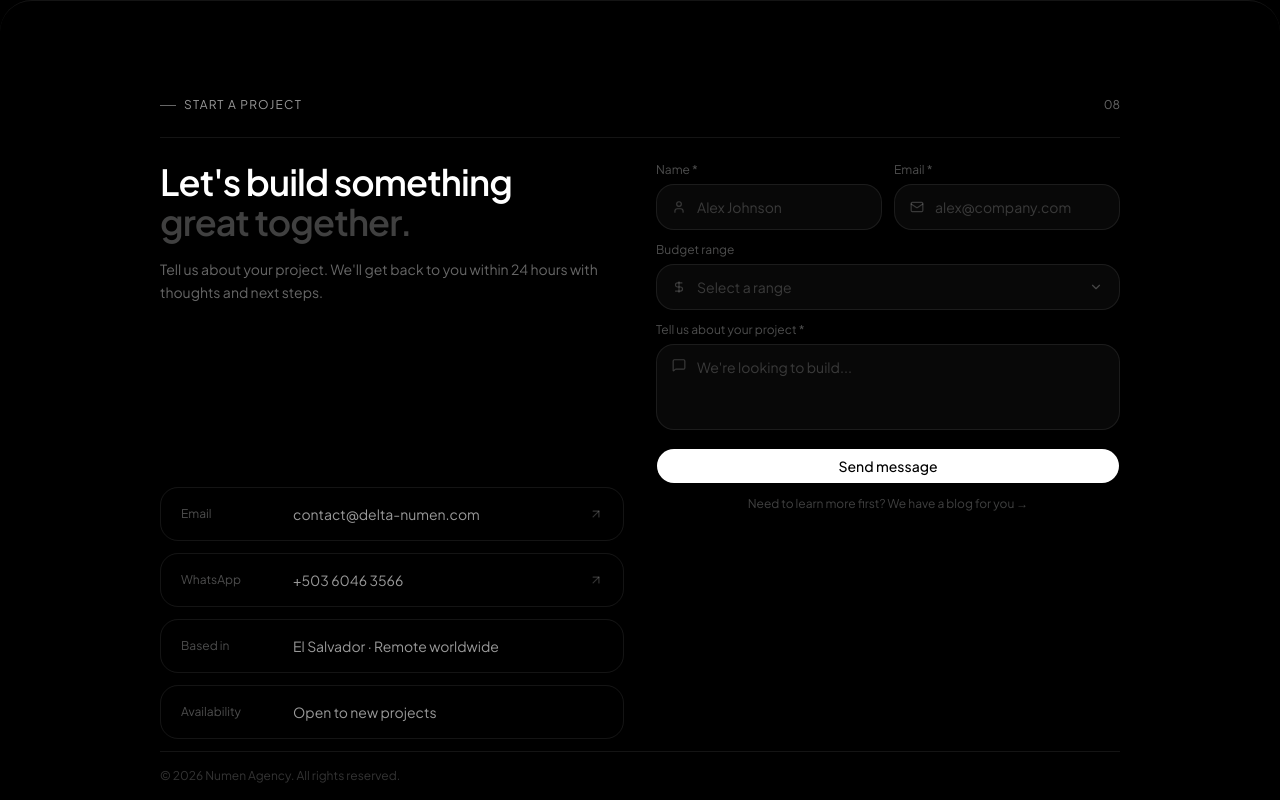
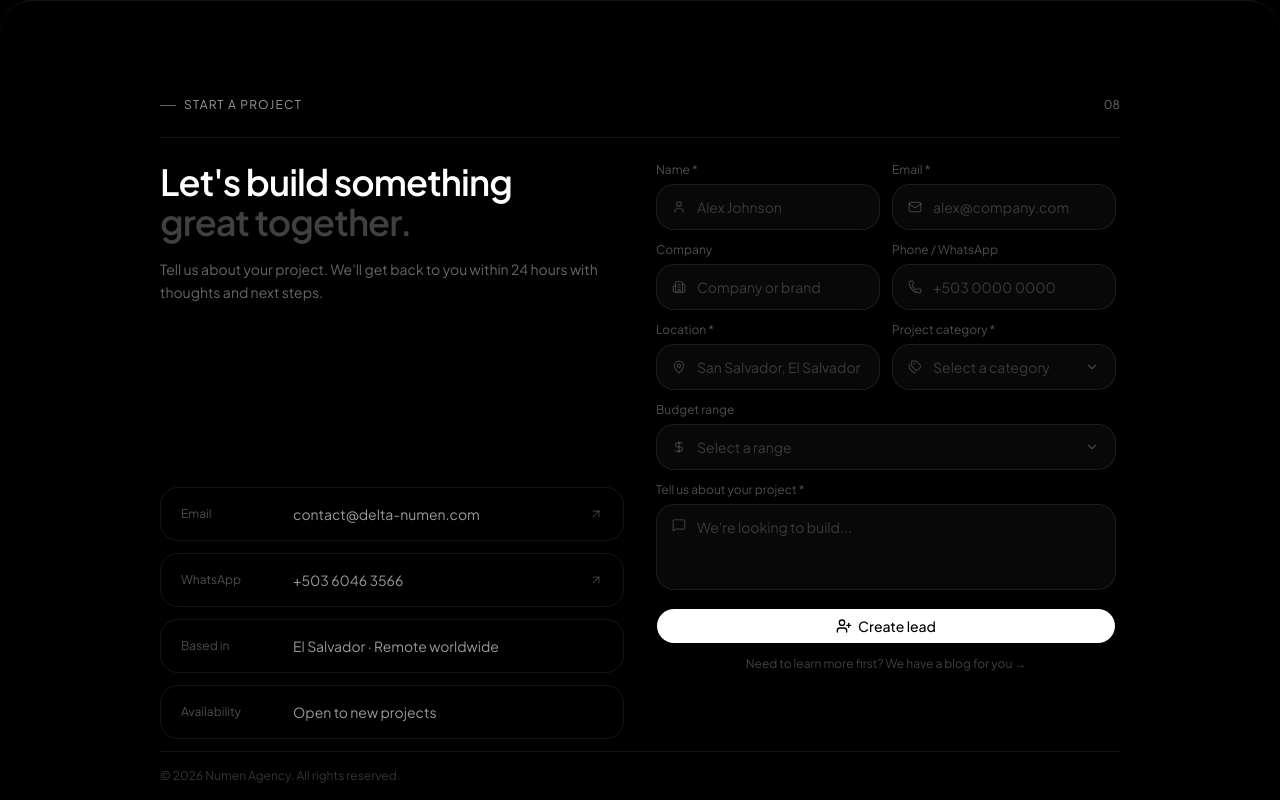
Before and after one commit to l1teeee/Numen_agency, a Next.js app: page / in a window 1280 px wide. Shown: the part 5600-6400 px from the top of the page. Built offline with nearby package versions, Linux system fonts and the light colour scheme.

Commit message:
feat: add lead capture form

```diff
--- a/src/app/api/contact/route.ts
+++ b/src/app/api/contact/route.ts
@@ -14,6 +14,16 @@ const ALLOWED_ORIGINS = new Set([
 ])
 
 const VALID_BUDGETS = new Set(['under1k', '1-5k', '5-10k', '10k+'])
+const VALID_CATEGORIES = new Set([
+  'website',
+  'ecommerce',
+  'saas',
+  'ai',
+  'automation',
+  'devops',
+  'product-design',
+  'consulting',
+])
 
 const EMAIL_RE = /^[^\s@]+@[^\s@]+\.[^\s@]{2,}$/
 
@@ -107,7 +117,7 @@ export async function POST(req: NextRequest) {
     return NextResponse.json({ ok: true })
   }
 
-  const { name, email, budget, message } = body
+  const { name, email, company, phone, location, category, budget, message } = body
 
   if (typeof name !== 'string' || typeof email !== 'string' || typeof message !== 'string') {
     return NextResponse.json({ error: 'Invalid fields' }, { status: 400 })
@@ -116,6 +126,10 @@ export async function POST(req: NextRequest) {
   const cleanName    = sanitize(name)
   const cleanEmail   = sanitize(email).toLowerCase()
   const cleanMessage = sanitize(message)
+  const cleanCompany = typeof company === 'string' ? sanitize(company) : ''
+  const cleanPhone   = typeof phone === 'string' ? sanitize(phone) : ''
+  const cleanLocation = typeof location === 'string' ? sanitize(location) : ''
+  const cleanCategory = typeof category === 'string' ? sanitize(category) : ''
   const cleanBudget  = typeof budget === 'string' ? sanitize(budget) : ''
 
   if (!cleanName || cleanName.length > 100) {
@@ -127,6 +141,18 @@ export async function POST(req: NextRequest) {
   if (!cleanMessage || cleanMessage.length > 2000) {
     return NextResponse.json({ error: 'Invalid message' }, { status: 400 })
   }
+  if (cleanCompany.length > 120) {
+    return NextResponse.json({ error: 'Invalid company' }, { status: 400 })
+  }
+  if (cleanPhone.length > 40) {
+    return NextResponse.json({ error: 'Invalid phone' }, { status: 400 })
+  }
+  if (!cleanLocation || cleanLocation.length > 120) {
+    return NextResponse.json({ error: 'Invalid location' }, { status: 400 })
+  }
+  if (!cleanCategory || !VALID_CATEGORIES.has(cleanCategory)) {
+    return NextResponse.json({ error: 'Invalid category' }, { status: 400 })
+  }
   if (cleanBudget && !VALID_BUDGETS.has(cleanBudget)) {
     return NextResponse.json({ error: 'Invalid budget' }, { status: 400 })
   }
@@ -136,7 +162,16 @@ export async function POST(req: NextRequest) {
     return NextResponse.json({ error: 'Email service not configured' }, { status: 500 })
   }
 
-  const emailData = { name: cleanName, email: cleanEmail, budget: cleanBudget, message: cleanMessage }
+  const emailData = {
+    name: cleanName,
+    email: cleanEmail,
+    company: cleanCompany,
+    phone: cleanPhone,
+    location: cleanLocation,
+    category: cleanCategory,
+    budget: cleanBudget,
+    message: cleanMessage,
+  }
   const inquiryTemplate      = createElement(ContactInquiryEmail, emailData)
   const confirmationTemplate = createElement(ContactConfirmationEmail, { name: cleanName })
 
@@ -154,7 +189,7 @@ export async function POST(req: NextRequest) {
       sender:  { name: 'Numen Website', email: CONTACT_EMAIL },
       to:      [{ email: CONTACT_EMAIL, name: 'Numen' }],
       replyTo: { email: cleanEmail, name: cleanName },
-      subject: `New inquiry from ${cleanName}`,
+      subject: `New lead from ${cleanName}`,
       htmlContent,
       textContent,
     }),
--- a/src/components/blocks/sections.tsx
+++ b/src/components/blocks/sections.tsx
@@ -3,7 +3,7 @@
 import { useState, useRef, useEffect } from 'react'
 import Link from 'next/link'
 import { Button } from '@/components/ui/button'
-import { ArrowUpRight, User, Mail, MessageSquare, DollarSign, Plus, Search, PenTool, Code2, Rocket, TrendingUp, type LucideIcon } from 'lucide-react'
+import { ArrowUpRight, User, Mail, MessageSquare, DollarSign, Plus, Search, PenTool, Code2, Rocket, TrendingUp, Building2, MapPin, Phone, Tags, UserPlus, type LucideIcon } from 'lucide-react'
 import { useLenis } from 'lenis/react'
 import { motion, AnimatePresence, useInView, type MotionValue } from 'framer-motion'
 import { SelectCustom } from '@/components/ui/select-custom'
@@ -833,7 +833,17 @@ export function FAQSection({ blurStyle }: { blurStyle?: BlurStyle }) {
 export function ContactFormSection({ blurStyle }: { blurStyle?: BlurStyle } = {}) {
   const ref = useRef<HTMLElement>(null)
   const isInView = useInView(ref, { amount: 0.3, once: false })
-  const [form, setForm] = useState({ name: '', email: '', budget: '', message: '', website: '' })
+  const [form, setForm] = useState({
+    name: '',
+    email: '',
+    company: '',
+    phone: '',
+    location: '',
+    category: '',
+    budget: '',
+    message: '',
+    website: '',
+  })
   const [status, setStatus] = useState<'idle' | 'loading' | 'sent' | 'error'>('idle')
   const { t } = useLang()
   const tc = t.contact
@@ -915,7 +925,7 @@ export function ContactFormSection({ blurStyle }: { blurStyle?: BlurStyle } = {}
             </motion.div>
           </div>
 
-          <motion.div {...fadeUp(0.05)} className="flex flex-col">
+          <motion.div {...fadeUp(0.05)} className="flex min-h-0 flex-col">
             <div className="mb-4 lg:hidden">
               <h2 className="text-2xl font-semibold tracking-tight text-foreground">
                 {tc.headline1}<br />
@@ -957,7 +967,11 @@ export function ContactFormSection({ blurStyle }: { blurStyle?: BlurStyle } = {}
                 <p className="mt-2 text-sm text-foreground/40">{tc.successDesc}</p>
               </div>
             ) : (
-              <form onSubmit={submit} className="space-y-3">
+              <form
+                onSubmit={submit}
+                className="min-h-0 space-y-3 overflow-y-auto pb-4 pr-1 [&::-webkit-scrollbar]:hidden"
+                style={{ scrollbarWidth: 'none' }}
+              >
                 {/* Honeypot — invisible to users, bots fill it and get silently rejected */}
                 <input
                   type="text"
@@ -969,7 +983,7 @@ export function ContactFormSection({ blurStyle }: { blurStyle?: BlurStyle } = {}
                   autoComplete="off"
                   style={{ position: 'absolute', left: '-9999px', height: 0, width: 0, overflow: 'hidden', opacity: 0 }}
                 />
-                <div className="grid grid-cols-2 gap-3">
+                <div className="grid grid-cols-1 gap-3 sm:grid-cols-2">
                   <div className="flex flex-col gap-1.5">
                     <label htmlFor="name" className="text-xs text-foreground/30">{tc.nameLabel}</label>
                     <div className="relative">
@@ -1003,11 +1017,77 @@ export function ContactFormSection({ blurStyle }: { blurStyle?: BlurStyle } = {}
                   </div>
                 </div>
 
+                <div className="grid grid-cols-1 gap-3 sm:grid-cols-2">
+                  <div className="flex flex-col gap-1.5">
+                    <label htmlFor="company" className="text-xs text-foreground/30">{tc.companyLabel}</label>
+                    <div className="relative">
+                      <Building2 className="pointer-events-none absolute left-4 top-1/2 h-3.5 w-3.5 -translate-y-1/2 text-foreground/20" />
+                      <input
+                        id="company"
+                        name="company"
+                        value={form.company}
+                        onChange={handle}
+                        placeholder={tc.companyPlaceholder}
+                        className={`${INPUT} pl-10`}
+                      />
+                    </div>
+                  </div>
+                  <div className="flex flex-col gap-1.5">
+                    <label htmlFor="phone" className="text-xs text-foreground/30">{tc.phoneLabel}</label>
+                    <div className="relative">
+                      <Phone className="pointer-events-none absolute left-4 top-1/2 h-3.5 w-3.5 -translate-y-1/2 text-foreground/20" />
+                      <input
+                        id="phone"
+                        name="phone"
+                        type="tel"
+                        value={form.phone}
+                        onChange={handle}
+                        placeholder={tc.phonePlaceholder}
+                        className={`${INPUT} pl-10`}
+                      />
+                    </div>
+                  </div>
+                </div>
+
+                <div className="grid grid-cols-1 gap-3 sm:grid-cols-2">
+                  <div className="flex flex-col gap-1.5">
+                    <label htmlFor="location" className="text-xs text-foreground/30">{tc.locationLabel}</label>
+                    <div className="relative">
+                      <MapPin className="pointer-events-none absolute left-4 top-1/2 h-3.5 w-3.5 -translate-y-1/2 text-foreground/20" />
+                      <input
+                        id="location"
+                        name="location"
+                        required
+                        value={form.location}
+                        onChange={handle}
+                        placeholder={tc.locationPlaceholder}
+                        className={`${INPUT} pl-10`}
+                      />
+                    </div>
+                  </div>
+                  <div className="flex flex-col gap-1.5">
+                    <label htmlFor="category" className="text-xs text-foreground/30">{tc.categoryLabel}</label>
+                    <div className="relative">
+                      <Tags className="pointer-events-none absolute left-4 top-1/2 z-10 h-3.5 w-3.5 -translate-y-1/2 text-foreground/20" />
+                      <SelectCustom
+                        id="category"
+                        name="category"
+                        value={form.category}
+                        onChange={(v) => setForm((p) => ({ ...p, category: v }))}
+                        options={tc.categoryOptions}
+                        placeholder={tc.categoryPlaceholder}
+                        icon={Tags}
+                      />
+                    </div>
+                  </div>
+                </div>
+
                 <div className="flex flex-col gap-1.5">
                   <label htmlFor="budget" className="text-xs text-foreground/30">{tc.budgetLabel}</label>
                   <div className="relative">
                     <DollarSign className="absolute left-4 top-1/2 -translate-y-1/2 h-3.5 w-3.5 text-foreground/20 pointer-events-none z-10" />
                     <SelectCustom
+                      id="budget"
                       name="budget"
                       value={form.budget}
                       onChange={(v) => setForm((p) => ({ ...p, budget: v }))}
@@ -1044,6 +1124,7 @@ export function ContactFormSection({ blurStyle }: { blurStyle?: BlurStyle } = {}
                   disabled={status === 'loading'}
                   className="w-full rounded-full bg-foreground text-background hover:bg-foreground/90 disabled:opacity-50"
                 >
+                  <UserPlus className="size-4" />
                   {status === 'loading' ? tc.sendingBtn : tc.sendBtn}
                 </Button>
                 <Link
--- a/src/components/ui/select-custom.tsx
+++ b/src/components/ui/select-custom.tsx
@@ -13,6 +13,7 @@ interface Option {
 }
 
 interface SelectProps {
+  id?: string
   value: string
   onChange: (value: string) => void
   options: Option[]
@@ -21,14 +22,12 @@ interface SelectProps {
   icon?: LucideIcon
 }
 
-export function SelectCustom({ value, onChange, options, placeholder = 'Select...', name, icon: Icon }: SelectProps) {
+export function SelectCustom({ id, value, onChange, options, placeholder = 'Select...', name, icon: Icon }: SelectProps) {
   const [open, setOpen] = useState(false)
-  const [mounted, setMounted] = useState(false)
   const triggerRef = useRef<HTMLButtonElement>(null)
   const dropdownRef = useRef<HTMLDivElement>(null)
   const [rect, setRect] = useState<DOMRect | null>(null)
-
-  useEffect(() => { setMounted(true) }, [])
+  const canCreatePortal = typeof document !== 'undefined'
 
   const toggle = () => {
     if (!open && triggerRef.current) setRect(triggerRef.current.getBoundingClientRect())
@@ -54,7 +53,7 @@ export function SelectCustom({ value, onChange, options, placeholder = 'Select..
 
   const selected = options.find((o) => o.value === value)
 
-  const dropdown = rect && mounted ? (
+  const dropdown = rect && canCreatePortal ? (
     <div
       style={{
         position: 'fixed',
@@ -68,6 +67,7 @@ export function SelectCustom({ value, onChange, options, placeholder = 'Select..
         {open && (
           <motion.div
             ref={dropdownRef}
+            role="listbox"
             initial={{ opacity: 0, y: -6, scale: 0.98 }}
             animate={{ opacity: 1, y: 0, scale: 1 }}
             exit={{ opacity: 0, y: -6, scale: 0.98 }}
@@ -80,6 +80,8 @@ export function SelectCustom({ value, onChange, options, placeholder = 'Select..
                 <button
                   key={opt.value}
                   type="button"
+                  role="option"
+                  aria-selected={isSelected}
                   onClick={() => { onChange(opt.value); setOpen(false) }}
                   className="flex w-full items-center justify-between rounded-xl px-3.5 py-2.5 text-left text-sm transition-colors duration-100 hover:bg-foreground/[0.06]"
                 >
@@ -109,9 +111,12 @@ export function SelectCustom({ value, onChange, options, placeholder = 'Select..
     <>
       {name && <input type="hidden" name={name} value={value} />}
       <button
+        id={id}
         ref={triggerRef}
         type="button"
         onClick={toggle}
+        aria-expanded={open}
+        aria-haspopup="listbox"
         className={`flex w-full items-center justify-between rounded-2xl border border-foreground/[0.08] bg-foreground/[0.03] py-3 text-left text-sm transition-colors duration-200 hover:border-foreground/[0.16] focus:border-foreground/20 focus:outline-none ${Icon ? 'pl-10 pr-4' : 'px-4'}`}
       >
         <span className={selected ? 'text-foreground' : 'text-foreground/20'}>
@@ -125,7 +130,7 @@ export function SelectCustom({ value, onChange, options, placeholder = 'Select..
         </motion.span>
       </button>
 
-      {mounted && createPortal(dropdown, document.body)}
+      {canCreatePortal && createPortal(dropdown, document.body)}
     </>
   )
 }
--- a/src/emails/contact-inquiry.tsx
+++ b/src/emails/contact-inquiry.tsx
@@ -15,15 +15,30 @@ import type { ReactNode } from 'react'
 export type ContactInquiryEmailProps = {
   name: string
   email: string
+  company?: string
+  phone?: string
+  location?: string
+  category?: string
   budget?: string
   message: string
 }
 
 const budgetLabels: Record<string, string> = {
-  under5k: 'Under $5k',
-  '5-15k': '$5k – $15k',
-  '15-50k': '$15k – $50k',
-  '50k+': '$50k+',
+  under1k: 'Under $1k',
+  '1-5k': '$1k - $5k',
+  '5-10k': '$5k - $10k',
+  '10k+': '$10k+',
+}
+
+const categoryLabels: Record<string, string> = {
+  website: 'Website / landing page',
+  ecommerce: 'E-commerce',
+  saas: 'SaaS / platform',
+  ai: 'AI integration',
+  automation: 'Automation',
+  devops: 'DevOps / infrastructure',
+  'product-design': 'Product design',
+  consulting: 'Strategy / consulting',
 }
 
 function Field({ label, children }: { label: string; children: ReactNode }) {
@@ -38,34 +53,43 @@ function Field({ label, children }: { label: string; children: ReactNode }) {
 export function ContactInquiryEmail({
   name,
   email,
+  company,
+  phone,
+  location,
+  category,
   budget,
   message,
 }: ContactInquiryEmailProps) {
   const formattedBudget = budget ? budgetLabels[budget] ?? budget : 'Not specified'
+  const formattedCategory = category ? categoryLabels[category] ?? category : 'Not specified'
 
   return (
     <Html lang="en">
       <Head />
-      <Preview>New project inquiry from {name}</Preview>
+      <Preview>New lead from {name}</Preview>
       <Body style={body}>
         <Container style={container}>
 
           <Section style={topbar}>
             <Text style={brand}>Numen</Text>
-            <Text style={eyebrow}>New Inquiry</Text>
+            <Text style={eyebrow}>New Lead</Text>
           </Section>
 
           <Section style={intro}>
             <Heading as="h1" style={heading}>
-              New project inquiry
+              New project lead
             </Heading>
             <Text style={copy}>
-              {name} reached out through the contact form.
+              {name} created a new lead through the website form.
             </Text>
           </Section>
 
           <Field label="Name">{name}</Field>
           <Field label="Email">{email}</Field>
+          {company && <Field label="Company">{company}</Field>}
+          {phone && <Field label="Phone / WhatsApp">{phone}</Field>}
+          <Field label="Location">{location || 'Not specified'}</Field>
+          <Field label="Category">{formattedCategory}</Field>
           <Field label="Budget">{formattedBudget}</Field>
           <Field label="Message">{message}</Field>
 
@@ -104,7 +128,7 @@ export function ContactConfirmationEmail({ name }: Pick<ContactInquiryEmailProps
               Thanks, {name}.
             </Heading>
             <Text style={copy}>
-              Your inquiry is in. We will review it and reply within 24 hours.
+              Your project details are in. We will review them and reply within 24 hours.
             </Text>
           </Section>
 
--- a/src/lib/translations.json
+++ b/src/lib/translations.json
@@ -230,6 +230,48 @@
       },
       "nameLabel": "Name *",
       "emailLabel": "Email *",
+      "companyLabel": "Company",
+      "companyPlaceholder": "Company or brand",
+      "phoneLabel": "Phone / WhatsApp",
+      "phonePlaceholder": "+503 0000 0000",
+      "locationLabel": "Location *",
+      "locationPlaceholder": "San Salvador, El Salvador",
+      "categoryLabel": "Project category *",
+      "categoryPlaceholder": "Select a category",
+      "categoryOptions": [
+        {
+          "value": "website",
+          "label": "Website / landing page"
+        },
+        {
+          "value": "ecommerce",
+          "label": "E-commerce"
+        },
+        {
+          "value": "saas",
+          "label": "SaaS / platform"
+        },
+        {
+          "value": "ai",
+          "label": "AI integration"
+        },
+        {
+          "value": "automation",
+          "label": "Automation"
+        },
+        {
+          "value": "devops",
+          "label": "DevOps / infrastructure"
+        },
+        {
+          "value": "product-design",
+          "label": "Product design"
+        },
+        {
+          "value": "consulting",
+          "label": "Strategy / consulting"
+        }
+      ],
       "budgetLabel": "Budget range",
       "budgetPlaceholder": "Select a range",
       "budgetOptions": [
@@ -252,10 +294,10 @@
       ],
       "messageLabel": "Tell us about your project *",
       "messagePlaceholder": "We're looking to build...",
-      "sendBtn": "Send message",
-      "sendingBtn": "Sending...",
-      "successTitle": "Message sent!",
-      "successDesc": "We'll get back to you within 24 hours.",
+      "sendBtn": "Create lead",
+      "sendingBtn": "Creating lead...",
+      "successTitle": "Lead created!",
+      "successDesc": "We received the lead details and will get back to you within 24 hours.",
       "errorMsg": "Something went wrong. Please try again or email us at contact@delta-numen.com.",
       "blogCta": "Need to learn more first? We have a blog for you →",
       "footer": "All rights reserved."
@@ -523,6 +565,48 @@
       },
       "nameLabel": "Nombre *",
       "emailLabel": "Correo *",
+      "companyLabel": "Empresa",
+      "companyPlaceholder": "Empresa o marca",
+      "phoneLabel": "Teléfono / WhatsApp",
+      "phonePlaceholder": "+503 0000 0000",
+      "locationLabel": "Ubicación *",
+      "locationPlaceholder": "San Salvador, El Salvador",
+      "categoryLabel": "Categoría del proyecto *",
+      "categoryPlaceholder": "Selecciona una categoría",
+      "categoryOptions": [
+        {
+          "value": "website",
+          "label": "Sitio web / landing page"
+        },
+        {
+          "value": "ecommerce",
+          "label": "E-commerce"
+        },
+        {
+          "value": "saas",
+          "label": "SaaS / plataforma"
+        },
+        {
+          "value": "ai",
+          "label": "Integración de IA"
+        },
+        {
+          "value": "automation",
+          "label": "Automatización"
+        },
+        {
+          "value": "devops",
+          "label": "DevOps / infraestructura"
+        },
+        {
+          "value": "product-design",
+          "label": "Diseño de producto"
+        },
+        {
+          "value": "consulting",
+          "label": "Estrategia / consultoría"
+        }
+      ],
       "budgetLabel": "Presupuesto estimado",
       "budgetPlaceholder": "Selecciona un rango",
       "budgetOptions": [
@@ -545,10 +629,10 @@
       ],
       "messageLabel": "Cuéntanos sobre tu proyecto *",
       "messagePlaceholder": "Queremos construir...",
-      "sendBtn": "Enviar mensaje",
-      "sendingBtn": "Enviando...",
-      "successTitle": "¡Mensaje enviado!",
-      "successDesc": "Te responderemos en 24 horas.",
+      "sendBtn": "Crear lead",
+      "sendingBtn": "Creando lead...",
+      "successTitle": "Lead creado",
+      "successDesc": "Recibimos los datos del lead y te responderemos en 24 horas.",
       "errorMsg": "Algo salió mal. Intenta de nuevo o escríbenos a contact@delta-numen.com.",
       "blogCta": "¿Necesitas saber un poco más? Tenemos un blog para que no te pierdas →",
       "footer": "Todos los derechos reservados."
```
